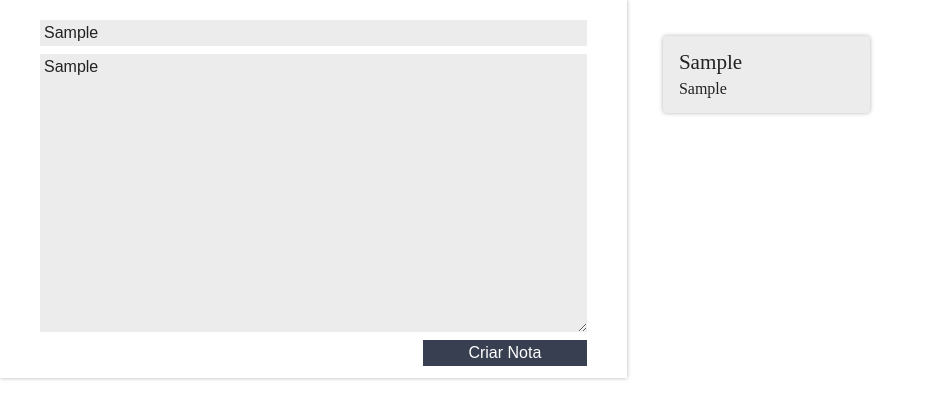
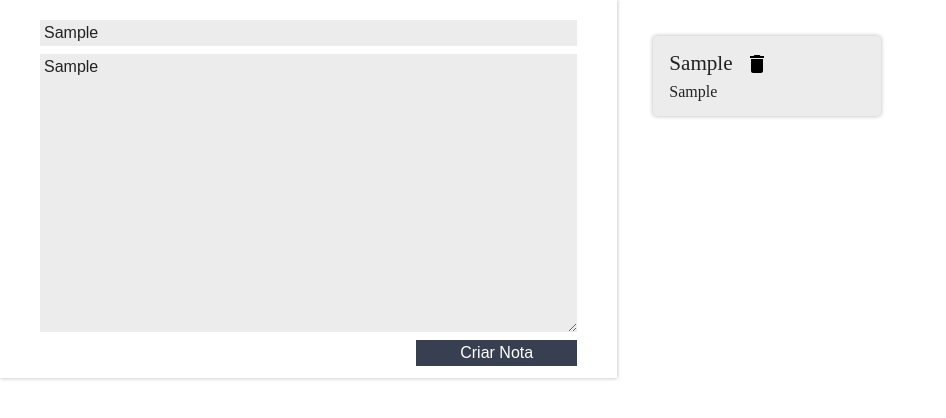
Before and after one commit to walex36/Formacao-React-JS, a React (Create React App) app in the folder 2 - React Entendendo como a biblioteca funciona/ceep/: page / in a window 1280 px wide. Both pictures are taken after typing "Sample", "Sample" into the empty fields and a click on the button "Criar Nota". Shown: the top 418 px of the page, without its empty margins (0-946 px from the left). Built offline with nearby package versions, Linux system fonts and the light colour scheme.

Commit message:
Iniciando curso React: Cicl de vida dos componentes

```diff
--- a/2 - React Entendendo como a biblioteca funciona/ceep/src/App.js
+++ b/2 - React Entendendo como a biblioteca funciona/ceep/src/App.js
@@ -21,11 +21,18 @@ class App extends Component {
     this.setState(novoEstado);
   }
 
+  deletarNota(index){
+    let arrayNotas = this.state.notas;
+    arrayNotas.splice(index, 1);
+
+    this.setState({notas:arrayNotas});
+  }
+
   render() {
     return (
       <section className="conteudo">
         <FormularioCadastro criarNota={this.criarNota.bind(this)}></FormularioCadastro>
-        <ListaDeNotas notas={this.state.notas}></ListaDeNotas>
+        <ListaDeNotas notas={this.state.notas} apagarNota={this.deletarNota.bind(this)}></ListaDeNotas>
       </section>
     );
   }
--- a/2 - React Entendendo como a biblioteca funciona/ceep/src/components/CardNota/CardNota.jsx
+++ b/2 - React Entendendo como a biblioteca funciona/ceep/src/components/CardNota/CardNota.jsx
@@ -1,14 +1,18 @@
 import React, { Component } from 'react';
 import './estilo.css'
+import {ReactComponent as DeleteSVG} from '../../assets/imgs/delete.svg';
 
 class CardNota extends Component {
 
-
+   apagar(){
+    this.props.apagarNota(this.props.notas.indice)
+   }
     render() {
         return (
             <section className="card-nota">
                 <header className="card-nota_cabecalho">
                     <h3 className="card-nota_titulo">{this.props.notas.titulo}</h3>
+                    <DeleteSVG onClick={this.apagar.bind(this)}/>
                 </header>
                 <p className="card-nota_texto">{this.props.notas.texto}</p>
             </section>
--- a/2 - React Entendendo como a biblioteca funciona/ceep/src/components/ListaDeNotas/ListaDeNotas.jsx
+++ b/2 - React Entendendo como a biblioteca funciona/ceep/src/components/ListaDeNotas/ListaDeNotas.jsx
@@ -11,7 +11,7 @@ class ListaDeNotas extends Component {
                     this.props.notas.map((nota, index) => {
                         return (
                             <li key={index} className="lista-notas_item">
-                                <CardNota notas={nota}></CardNota>
+                                <CardNota indice={index} notas={nota} apagarNota={this.props.apagarNota}></CardNota>
                             </li>
                         );
                     })
```
Also changed, not shown: 2 - React Entendendo como a biblioteca funciona/ceep/src/assets/imgs/delete.svg (added), 1 other file (tests, documents, lock files or other folders).
